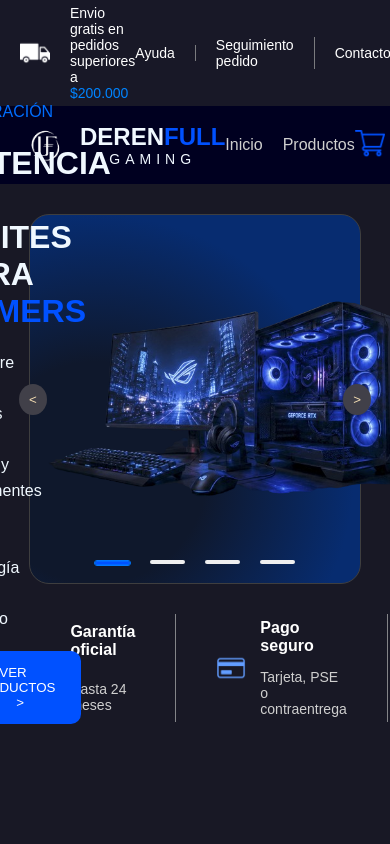
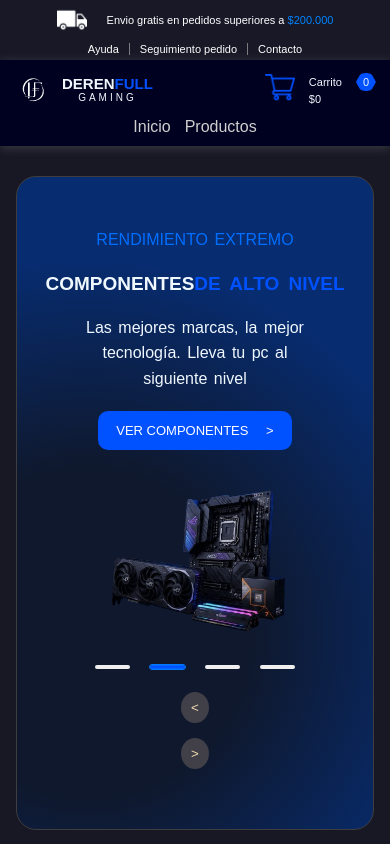
Before and after one commit to JU4N3S21/e-commerce-React, a React (Vite) app: page / in a window 390 px wide. Shown: the top 844 px of the page. Built offline with nearby package versions, Linux system fonts and the light colour scheme.

Commit message:
Funciones carrusel, y primera parte responsive

```diff
--- a/index.html
+++ b/index.html
@@ -2,9 +2,9 @@
 <html lang="en">
   <head>
     <meta charset="UTF-8" />
-    <link rel="icon" type="image/svg+xml" href="/favicon.svg" />
+    <link rel="icon" href="./src/assets/logo/logo_fondo_negro-removebg-preview.png" />
     <meta name="viewport" content="width=device-width, initial-scale=1.0" />
-    <title>ejercicios</title>
+    <title>Derenfull</title>
   </head>
   <body>
     <div id="root"></div>
--- a/src/components/Navbar.css
+++ b/src/components/Navbar.css
@@ -7,6 +7,12 @@
     color: aliceblue;
     justify-content: space-between;
     padding: 14px 20px;
+
+    position: sticky;
+    top: 0;
+    z-index: 900;
+
+    box-shadow: 0 2px 10px #8d8d8d4d;
 }
 
 .menu ul{
@@ -201,3 +207,59 @@
     letter-spacing: 5px;
     font-size: 14px;
 }
+
+
+@media (max-width: 768px){
+    .menu{
+        grid-template-columns: 1fr 1fr;
+        grid-template-areas:
+            "logo carrito"
+            "links links";
+        row-gap: 10px;
+        padding: 10px 14px;
+    }
+
+    .logo{
+        grid-area: logo;
+    }
+
+    .container-carrito{
+        grid-area: carrito;
+    }
+
+    .menu ul{
+        grid-area: links;
+        justify-self: center;
+        flex-wrap: wrap;
+        gap: 14px;
+    }
+
+    .logo-img{
+        width: 38px;
+    }
+
+    .logo h2{
+        font-size: 15px;
+    }
+
+    .logo p{
+        font-size: 10px;
+        letter-spacing: 3px;
+    }
+
+    .container-carritoMini{
+        width: 90vw;
+        right: 50%;
+        transform: translateX(50%);
+    }
+}
+
+@media (max-width: 480px){
+    .container-carrito p{
+        font-size: 11px;
+    }
+
+    .precio-carrito{
+        font-size: 11px;
+    }
+}
--- a/src/components/TopBar.css
+++ b/src/components/TopBar.css
@@ -41,3 +41,36 @@
     text-decoration: none;
     color: white;
 }
+
+@media (max-width: 768px){
+    .top-bar{
+        flex-direction: column;
+        align-items: center;
+        gap: 8px;
+        text-align: center;
+        font-size: 12px;
+    }
+
+    .top-bar ul{
+        flex-wrap: wrap;
+        justify-content: center;
+    }
+
+    .top-bar li:not(:last-child){
+        padding-right: 10px;
+    }
+
+    .top-bar li:not(:first-child){
+        padding-left: 10px;
+    }
+}
+
+@media (max-width: 480px){
+    .envio-free p{
+        font-size: 11px;
+    }
+
+    .top-bar ul{
+        font-size: 11px;
+    }
+}
--- a/src/components/carrusel/HeroCarousel.css
+++ b/src/components/carrusel/HeroCarousel.css
@@ -103,3 +103,82 @@
     border: 1px solid rgb(0, 102, 255);
     outline: 1px solid #0077ff;
 }
+
+
+@media (max-width: 1024px){
+    .hero-carousel{
+        width: 92%;
+        height: auto;
+        padding: 30px 20px;
+        gap: 20px;
+    }
+
+    .hero-carousel img{
+        width: 260px;
+    }
+
+    .banner-contenido{
+        max-width: 55%;
+    }
+
+    .hero-carousel h1{
+        max-width: 100%;
+        font-size: 24px;
+    }
+}
+
+
+@media (max-width: 768px){
+    .hero-carousel{
+        flex-direction: column;
+        justify-content: flex-start;
+        text-align: center;
+        padding: 50px 20px 60px 20px;
+        gap: 15px;
+    }
+
+    .banner-contenido{
+        max-width: 100%;
+        align-items: center;
+    }
+
+    .hero-carousel img{
+        width: 220px;
+        order: 3;
+    }
+
+    .hero-carousel img{
+        width: 220px;
+        order: 3;
+    }
+
+    .carousel-flecha-izquierda,
+    .carousel-flecha-derecha{
+        position: static;
+        margin: 0 10px;
+        order: 5;
+    }
+
+    .indicadores{
+        position: static;
+        order: 4;
+        display: flex;
+        justify-content: center;
+    }
+}
+
+
+@media (max-width: 480px){
+    .hero-carousel img{
+        width: 180px;
+    }
+
+    .hero-carousel h1{
+        font-size: 19px;
+    }
+
+    .carousel-button{
+        padding: 12px 18px;
+        font-size: 13px;
+    }
+}
--- a/src/components/carrusel/HeroCarousel.jsx
+++ b/src/components/carrusel/HeroCarousel.jsx
@@ -3,7 +3,7 @@
 import carrusel2 from '../../assets/carrusel/carrusel2.png'
 import carrusel3 from '../../assets/carrusel/carrusel3.png'
 import carrusel4 from '../../assets/carrusel/carrusel4.png'
-import { useState } from 'react'
+import { useState, useEffect } from 'react'
 
 function HeroCarousel (){
     const slides = [
@@ -39,8 +39,20 @@
             )
         })
     }
+
+    const [pausado, setPausado] = useState(false);
+
+    useEffect(() => {
+        if (pausado) return; //si pausado es true no sigue la funcion osea no se ejecuta siguiente
+
+        const intervalo = setInterval(() => {
+            siguiente()
+        }, 5000)
+
+        return () => clearInterval(intervalo) // el return del useEffect se ejecuta cuando el componente sale de la pantalla o cuando se finaliza la funcion //la función de limpieza corre antes de cada re-ejecución del efecto, y también una última vez cuando el componente se desmonta
+    }, [pausado]) //cada ves que cambie pausado se ejecuta
     return(
-        <div className="hero-carousel">
+        <div className="hero-carousel" onMouseEnter={() => setPausado(true)} onMouseLeave={() => setPausado(false)}>
             <button className='carousel-flecha-izquierda carousel-flecha' onClick={() => anterior()}>&lt;</button>
             <div className="banner-contenido">
                 <p className='texto-pequeno'>{slideActual.textoPequeno}</p>
--- a/src/components/trust/Trust.css
+++ b/src/components/trust/Trust.css
@@ -37,3 +37,44 @@
     grid-area: descripcion;
     font-size: 14px;
 }
+
+@media (max-width: 1024px){
+    .trusts{
+        flex-wrap: wrap;
+        justify-content: center;
+        gap: 20px 0;
+    }
+
+    .trusts .trust:not(:last-child){
+        border-right: none;
+        padding-right: 0;
+    }
+
+    .trusts .trust:not(:first-child){
+        padding-left: 0;
+    }
+
+    .trust{
+        width: 45%;
+        justify-content: center;
+    }
+}
+
+
+@media (max-width: 768px){
+    .trusts{
+        margin: 20px;
+        flex-direction: column;
+        align-items: center;
+    }
+
+    .trust{
+        width: 100%;
+        max-width: 300px;
+        padding-top: 15px; /* espacio para que la línea no quede pegada al texto */
+    }
+
+    .trust:not(:first-child){
+        border-top: 1px solid var(--bordes);
+    }
+}
```
